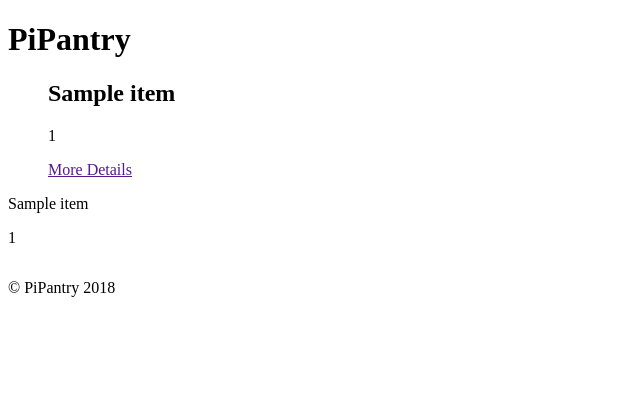
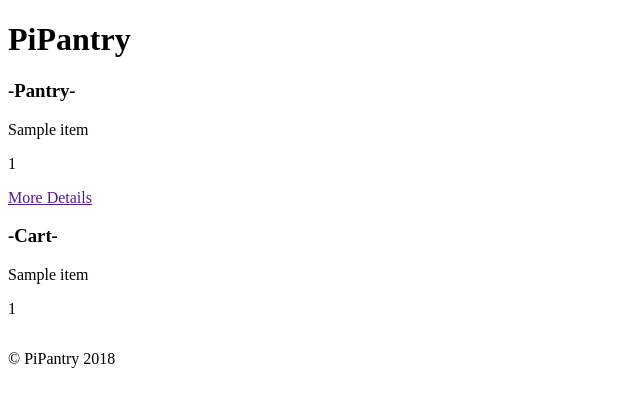
Before and after one commit to Pi-Pantry/pi_pantry, a Python web app: template pi_pantry/templates/pantry.jinja2 in a window 1280 px wide. Shown: the part 26-433 px from the top of the page, without its empty margins (0-640 px from the left). Run offline with Jinja, Linux system fonts and the light colour scheme; the template is opened without the code that fills it: most values are stand-ins (such as "Sample title", 1, 10 or a date in 2020).

Commit message:
detail view functioning properly after

```diff
--- a/pi_pantry/templates/pantry.jinja2
+++ b/pi_pantry/templates/pantry.jinja2
@@ -1,15 +1,19 @@
 {% extends "base.jinja2" %}
 
 {% block content %}
-<ul>
+
+<table>
+    <h3>-Pantry-</h3>
     {% for item in pantry %}
-    <h2>{{item.name}}</h2>
+    <p>{{item.name}}</p>
     <p>{{item.size}}</p>
     <a href="{{request.route_url('detail', upc=item.upc)}}">More Details</a>
     {% endfor %}
-</ul>
+</table>
+
 
 <table>
+    <h3>-Cart-</h3>
      {% for item in cart %}
     <p>{{item.name}}</p>
     <p>{{item.size}}</p>
--- a/pi_pantry/views/pantry.py
+++ b/pi_pantry/views/pantry.py
@@ -57,13 +57,13 @@ def detail_view(request):
     upc = request.matchdict['upc']
     user = request.dbsession.query(Account).filter(
         Account.username == request.authenticated_userid).first()
-    item = filter(lambda n: n.upc == upc, user.pantry_items)
+    item = filter(lambda n: n.item.upc == upc, user.pantry_items)
     try:
         product = next(item)
     except StopIteration:
         raise HTTPNotFound
 
-    return {'item': product}
+    return {'item': product.item}
 
 
 def parse_upc_data(data):
```
